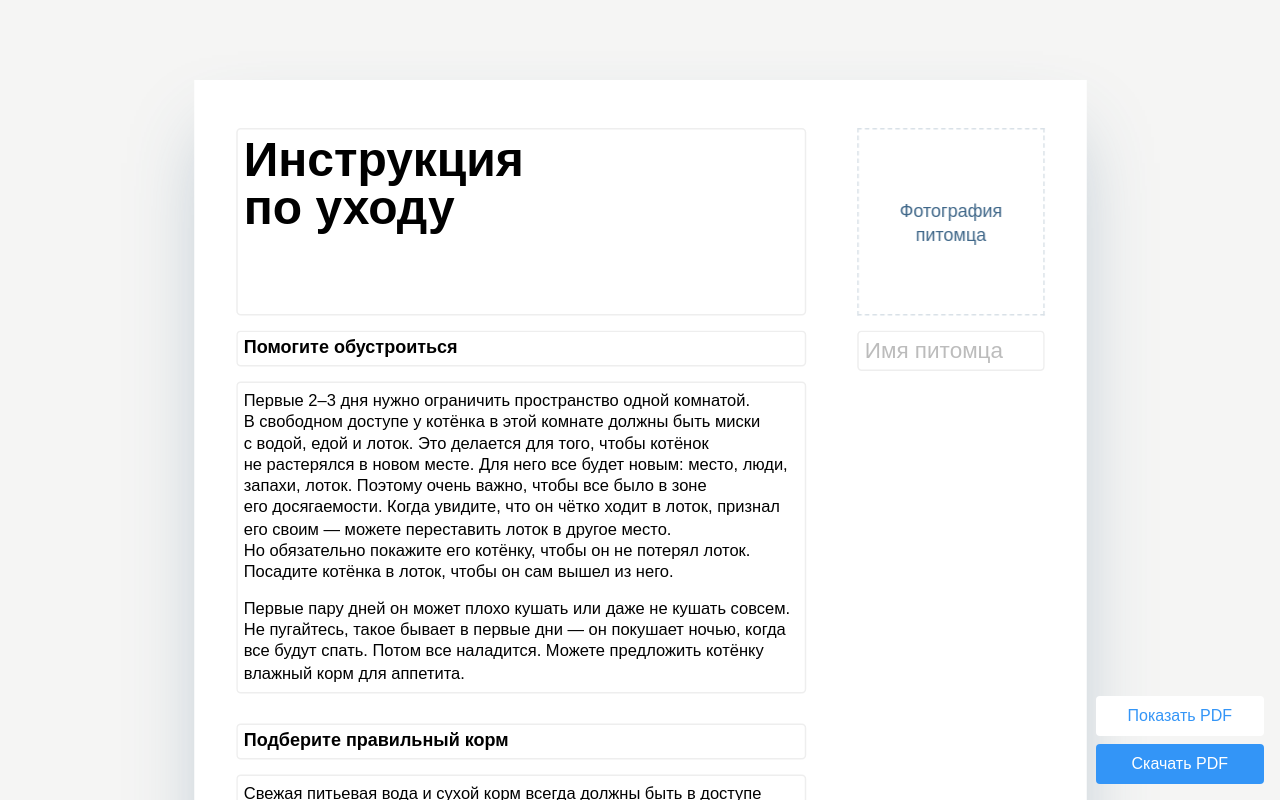
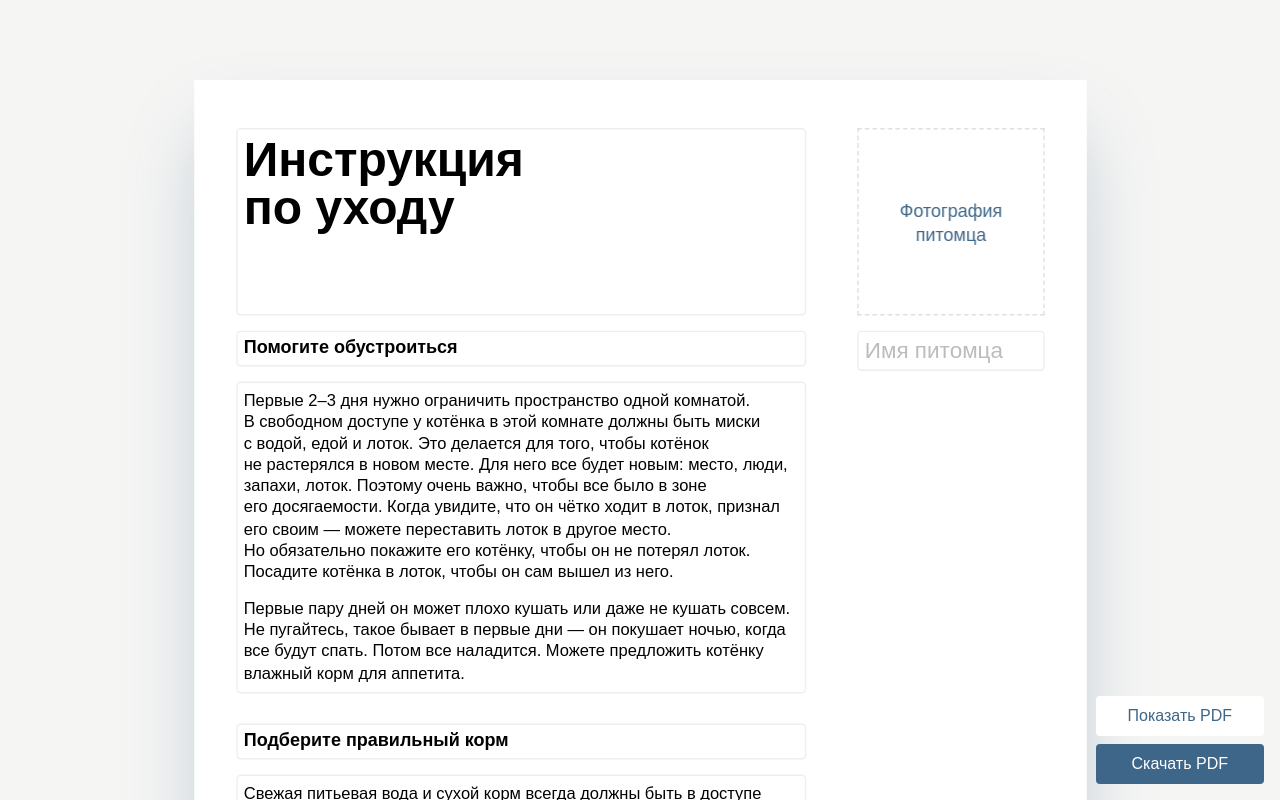
Before and after one commit to talyguryn/pamyatkin, a Next.js app: page / in a window 1280 px wide. Shown: the top 800 px of the page. Built offline with nearby package versions, Linux system fonts and the light colour scheme.

Commit message:
update button colors

```diff
--- a/src/app/page.tsx
+++ b/src/app/page.tsx
@@ -328,7 +328,7 @@ export default function Home() {
 
       <div className="fixed bottom-4 right-4 flex flex-col gap-2">
         <button
-          className="px-8 py-2 bg-white text-[#3395F7] rounded hover:bg-[#f3f9ff] active:bg-[#ebf5ff] cursor-pointer"
+          className="px-8 py-2 bg-white text-[#3e6688] rounded hover:bg-[#3e668810] active:bg-[#3e668830] cursor-pointer"
           onClick={() => {
             exportToPdf(document.getElementById('leaflet'));
           }}
@@ -336,7 +336,7 @@ export default function Home() {
           Показать PDF
         </button>
         <button
-          className="px-8 py-2 bg-[#3395F7] text-white rounded hover:bg-[#3378f7] active:bg-[#3357f7] cursor-pointer"
+          className="px-8 py-2 bg-[#3e6688] text-white rounded hover:bg-[#31506b] active:bg-[#2b3e4d] cursor-pointer"
           onClick={() => {
             exportToPdf(document.getElementById('leaflet'), true);
           }}
```
